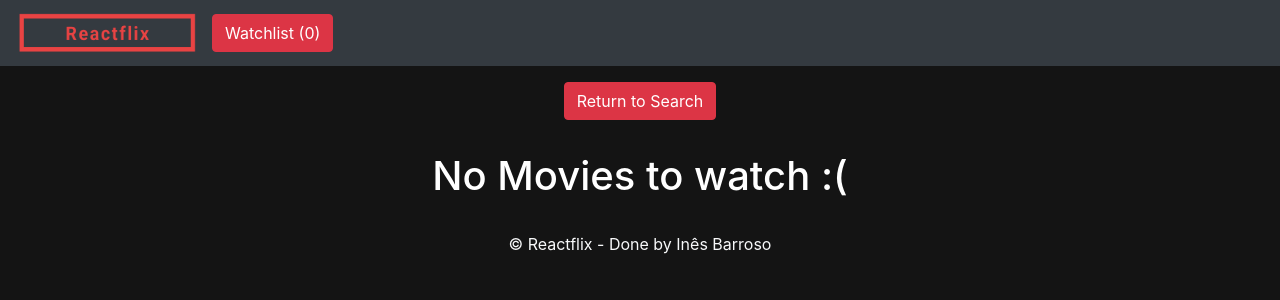
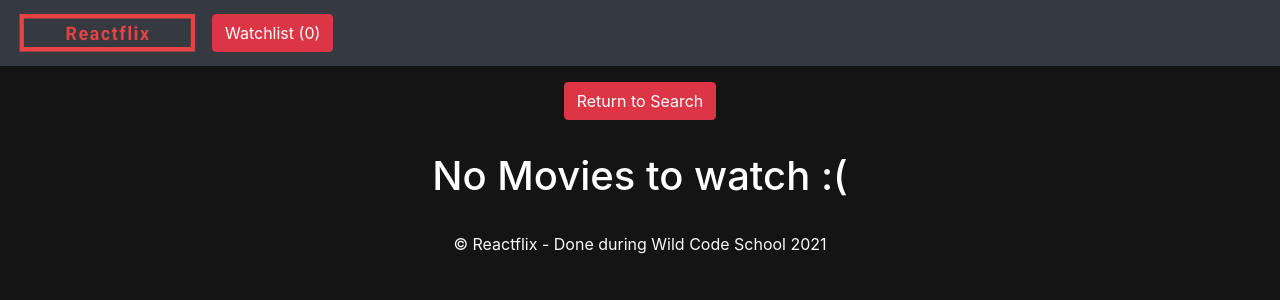
Before and after one commit to iaabo/Reactflix, a React (Create React App) app: page /watchlist in a window 1280 px wide. Shown: the top 300 px of the page. Built offline with nearby package versions, Linux system fonts and the light colour scheme.

Commit message:
change footer text

```diff
--- a/src/components/FooterMovie.js
+++ b/src/components/FooterMovie.js
@@ -9,7 +9,7 @@ const FooterMovie = () => {
             className="text-light"
             href="https://www.linkedin.com/in/inesbarroso/"
           >
-            © Reactflix - Done by Inês Barroso
+            © Reactflix - Done during Wild Code School 2021
           </a>
 
       </div>
```
Also changed, not shown: 1 other file (tests, documents, lock files or other folders).
